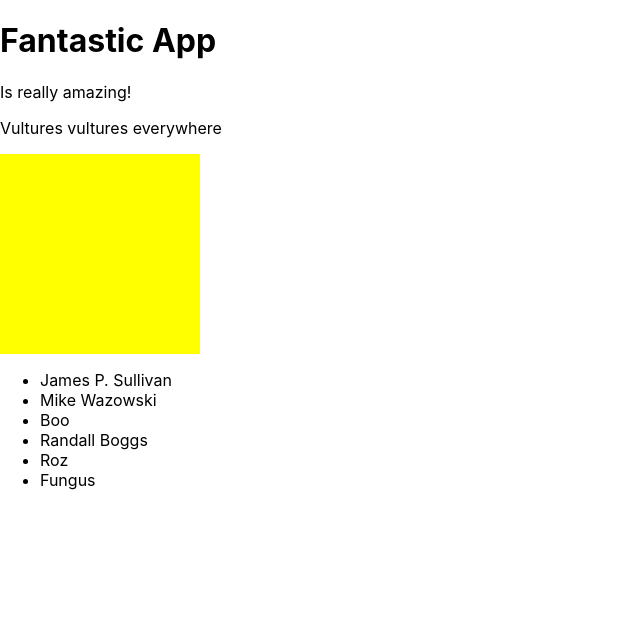
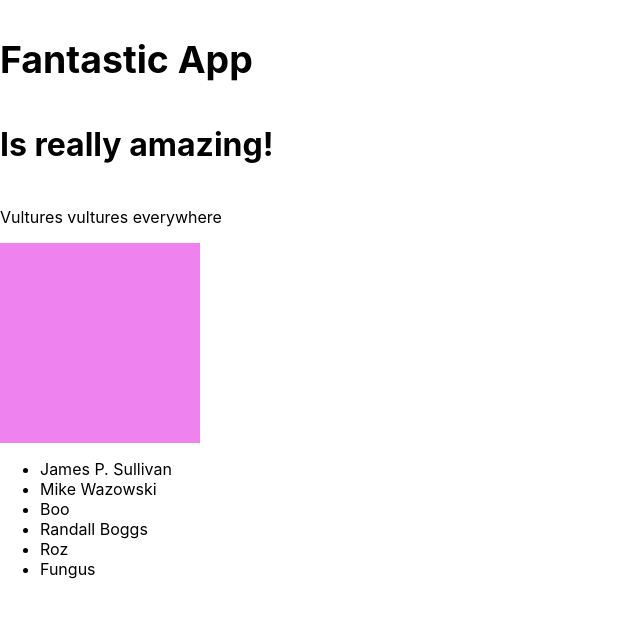
Before and after one commit to naranjita11/react-project, a React (Create React App) app: page / in a window 1280 px wide. Shown: the top 618 px of the page, without its empty margins (0-640 px from the left). Built offline with nearby package versions, Linux system fonts and the light colour scheme.

Commit message:
Header and Paragraph now class based components and using children prop. Also Square updated with comments.

```diff
--- a/src/Components/Header.js
+++ b/src/Components/Header.js
@@ -1,10 +1,29 @@
-// we use className to add classes for Bootstrap styling
+import { Component } from "react";
 
-const Header = ({ title, subtitle }) => (
-  <header class="jumbotron">
-  <h1>{ title }</h1>
-  <p>{ subtitle }</p>
-</header>
-);
+// turn into a class of the same name and extend component
+class Header extends Component {
+
+    render() {
+      //destructure the JSX so we don't have to update the JSX
+      let { children, subtitle } = this.props;
+
+      // the return statement of the render method is same as in original function
+      return (
+        <header class="jumbotron">
+          <h1>{ children }</h1>
+          <p>{ subtitle }</p>
+        </header>
+      );
+    }
+
+}
+
+// the original functional component
+// const Header = ({ children, subtitle }) => (
+//   <header className="jumbotron">
+//     <h1>{ children }</h1>
+//     <p>{ subtitle }</p>
+//   </header>
+// );
 
   export default Header;
--- a/src/Components/Paragraph.js
+++ b/src/Components/Paragraph.js
@@ -1,5 +1,14 @@
-const Paragraph = ({ message }) => (
-    <p>{ message ? message : "Hello, world!"}</p>
-  );
+import { Component } from "react";
+
+class Paragraph extends Component {
+
+  render() {
+    let { children } = this.props;
+
+    return (
+      <p>{ children ? children : "Hello, world!"}</p>
+    );
+  }
+}
 
   export default Paragraph;
--- a/src/Components/Square.js
+++ b/src/Components/Square.js
@@ -6,7 +6,8 @@ const divStyle = {
 };
 
 const Square = ({ colour }) => (
-    <div style={{ ...divStyle, backgroundColor: colour }}></div>
+  // use of spreading. Could have brought all of divStly properties within the function with explicit return
+  <div style={{ ...divStyle, backgroundColor: colour }}></div>
 );
 
 // add default values for the color prop
--- a/src/Components/Stuff.js
+++ b/src/Components/Stuff.js
@@ -5,10 +5,16 @@ import People from "./People";
 
 const Stuff = ({ square }) => (
     <>
-        <Header title="Fantastic App" subtitle="Is really amazing!" />
-        <Paragraph message="Vultures vultures everywhere" />
+        <Header>
+            <h3>Fantastic App</h3>
+            <h4>Is really amazing!</h4>
+        </Header>
 
-        { square ? <Square colour="yellow" /> : null }
+        <Paragraph>
+            <p>Vultures vultures everywhere</p>
+        </Paragraph>
+
+        { square ? <Square colour="violet" /> : null }
 
         <People names={ ["James P. Sullivan", "Mike Wazowski", "Boo", "Randall Boggs", "Roz", "Fungus"] } />
     </>
```
